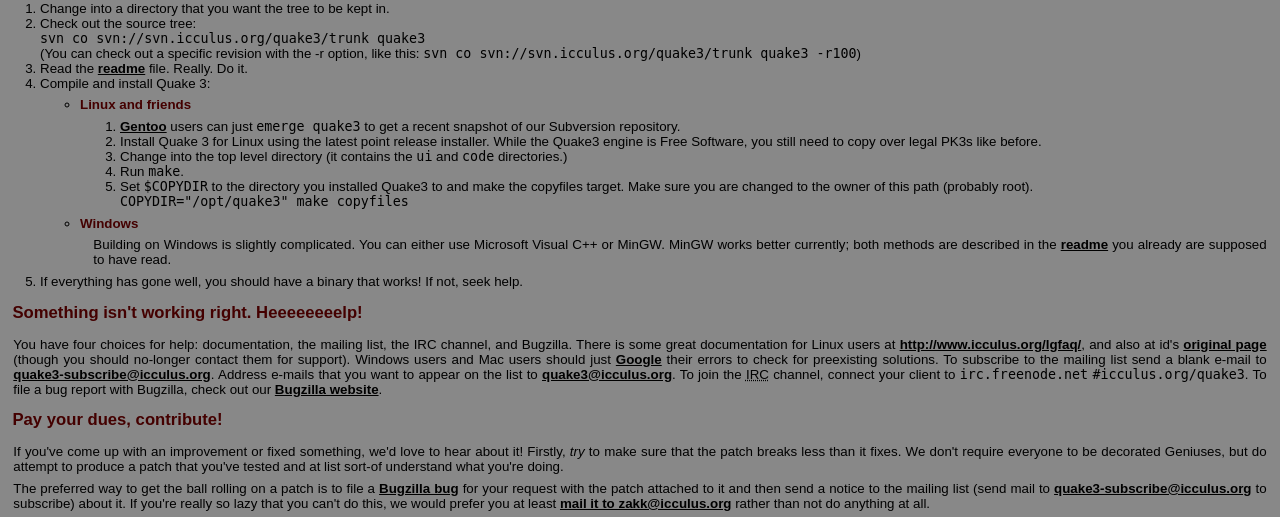
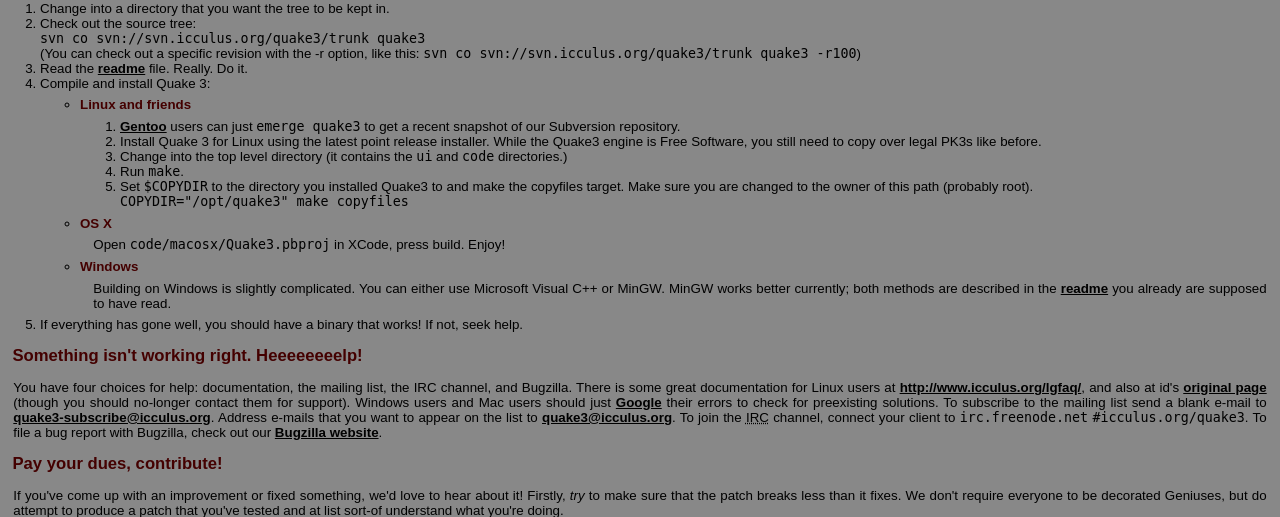
Before and after one commit to bryant/ioq3-defrag, a PHP site: page /?page=help in a window 1280 px wide. Shown: the part 118-635 px from the top of the page. Run offline with PHP 8.4, Linux system fonts and the light colour scheme; data that the repository does not hold is empty.

Commit message:
minimal OS X instructions.

```diff
--- a/web/include/help.php
+++ b/web/include/help.php
@@ -32,6 +32,9 @@
 					<span class="shell">COPYDIR="/opt/quake3" make copyfiles</span></li>
 				</ol>
 			</li>
+			<li><h3>OS X</h3>
+			        <p>Open <span class="shell">code/macosx/Quake3.pbproj</span> in XCode, press build. Enjoy!
+				</p>
 			<li><h3>Windows</h3>
 				<p>Building on Windows is slightly complicated. You can either
 				use Microsoft Visual C++ or MinGW. MinGW works better currently;
```
